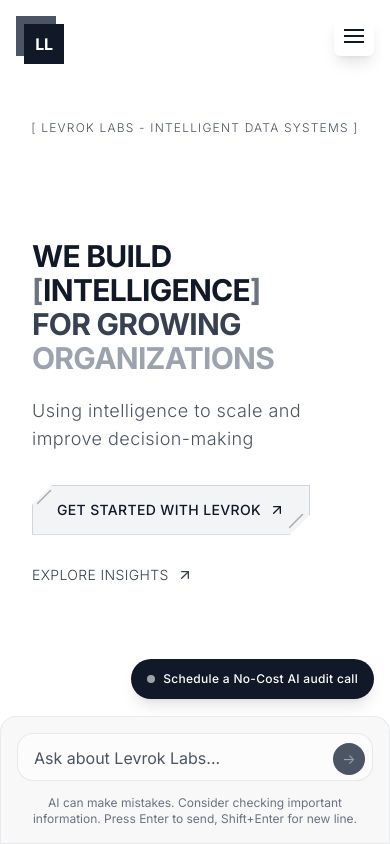
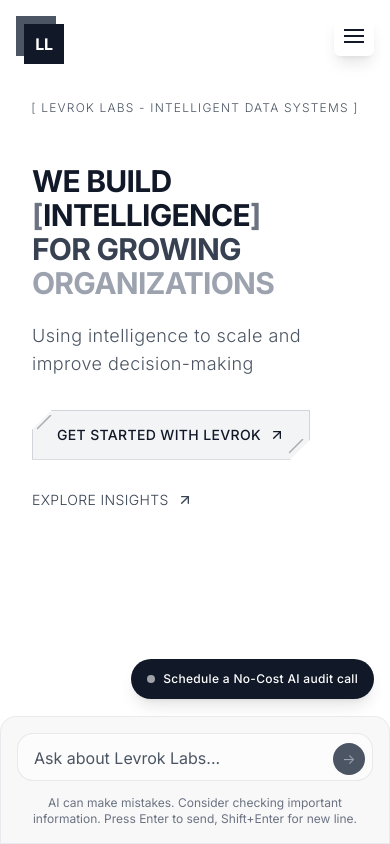
Before and after one commit to pleyva2004/bento, a Next.js app: page / in a window 390 px wide. Built offline with nearby package versions, Linux system fonts and the light colour scheme.

Commit message:
fixed mobile view with spacing

```diff
--- a/src/components/Hero.tsx
+++ b/src/components/Hero.tsx
@@ -2,16 +2,15 @@
 
 const Hero: React.FC = () => {
   return (
-    <main className="min-h-[90vh] flex items-center justify-center relative overflow-hidden pt-20 sm:pt-36 md:pt-40">
+    <main className="min-h-[90vh] flex items-center justify-center relative overflow-hidden pt-[10px] sm:pt-[124px] md:pt-[140px]">
       {/* Top Centered Text */}
-      <div className="absolute top-[120px] sm:top-[120px] md:top-[140px] left-0 right-0 text-center z-10">
+      <div className="absolute top-[100px] sm:top-[110px] md:top-[130px] left-0 right-0 text-center z-10">
         <p className="text-xs sm:text-sm md:text-base lg:text-lg text-gray-600 font-light tracking-widest uppercase text-balance">
           [ LEVROK Labs - Intelligent Data Systems ]
         </p>
       </div>
 
-      <div className="relative max-w-7xl w-full px-8 md:pl-24 lg:pl-32 lg:pr-16">
-        {/* Main Content */}
+      <div className="relative max-w-7xl w-full px-8 md:pl-24 lg:pl-32 lg:pr-16 -mt-20">        {/* Main Content */}
         <div className="relative z-10 max-w-4xl">
 
           {/* Main Heading */}
```
